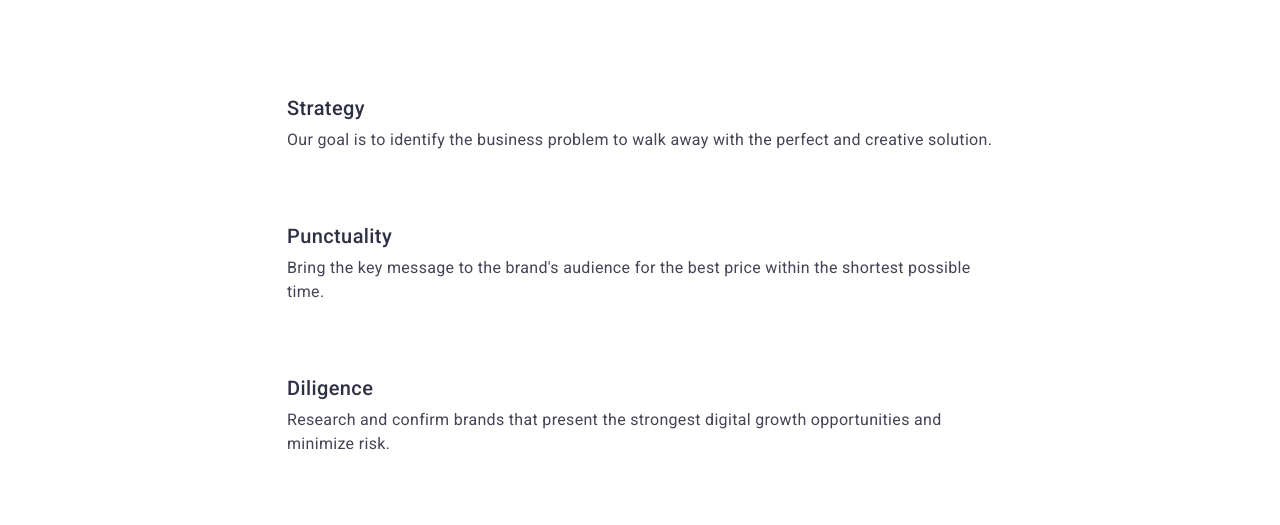
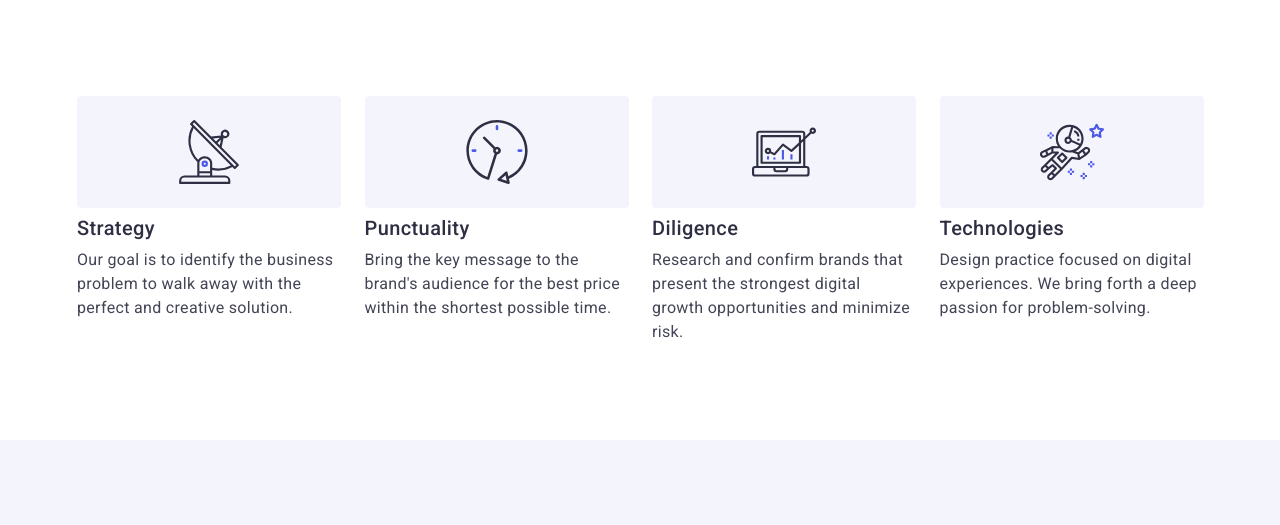
Before and after one commit to Olena1503/goit-markup-hw-06, a plain HTML site: page index.html in a window 1280 px wide. Shown: the top 525 px of the page. Drawn offline with nearby package versions, Linux system fonts and the light colour scheme.

Commit message:
add-media

```diff
--- a/css/styles.css
+++ b/css/styles.css
@@ -34,9 +34,8 @@ body {
 }
 .container {
   width: 100%;
-  max-width: 1158px;
-  padding-left: 15px;
-  padding-right: 15px;
+  padding-left: 16px;
+  padding-right: 16px;
   margin: 0 auto;
 }
 .visually-hidden {
@@ -200,13 +199,13 @@ body {
 }
 .advantages-list {
   display: flex;
-  flex-direction: column;
+  flex-wrap: wrap;
   /*gap: 24px;*/
   gap: 72px;
 }
 .advantages-item {
+  width: 100%;
   /* width: calc((100% - 72px) / 4);*/
-  width: 100%;
 }
 .advantages-block {
   width: 264px;
@@ -266,8 +265,10 @@ body {
 
 .team {
   background-color: var(--cloud);
-  padding-top: 120px;
-  padding-bottom: 120px;
+  /*padding-top: 120px;
+  padding-bottom: 120px;*/
+  padding-top: 96px;
+  padding-bottom: 96px;
 }
 .team-title {
   font-size: 36px;
@@ -281,10 +282,15 @@ body {
   margin-bottom: 72px;
 }
 .team-list {
+  max-width: 264px;
   display: flex;
-  gap: 24px;
+  flex-wrap: wrap;
+  /*gap: 24px;*/
+  gap: 72px;
+  margin: 0 auto;
 }
 .team-item {
+  width: 100%;
   margin-bottom: 32px;
   width: calc((100% - 24 * 3) / 4);
   border-radius: 0px 0px 4px 4px;
@@ -315,6 +321,7 @@ body {
   text-align: center;
   margin-bottom: 8px;
 }
+
 .team-contant-list {
   display: flex;
   justify-content: center;
@@ -836,11 +843,44 @@ body {
 
 @media screen and (min-width: 428px) {
   .container {
-    max-width: 396px;
+    max-width: 428px;
   }
 }
+
 @media screen and (min-width: 768px) {
   .container {
-    max-width: 736px;
+    max-width: 768px;
+  }
+  .advantages {
+    padding-top: 96px;
+    padding-bottom: 96px;
+  }
+  .advantages-list {
+    gap: 72px 24px;
+  }
+  .advantages-item {
+    width: calc((100% - 24px) / 2);
   }
 }
+
+@media screen and (min-width: 1158px) {
+  .container {
+    max-width: 1158px;
+  }
+  .advantages-list {
+    gap: 24px;
+  }
+  .advantages-item {
+    width: calc((100% - 72px) / 4);
+  }
+  .advantages-block {
+    width: 264px;
+    height: 112px;
+    border-radius: 4px;
+    background: var(--cloud, #f4f4fd);
+    margin-bottom: 8px;
+    display: flex;
+    align-items: center;
+    justify-content: center;
+  }
+}
```
Also changed, not shown: index.html (+2 -2 lines).
